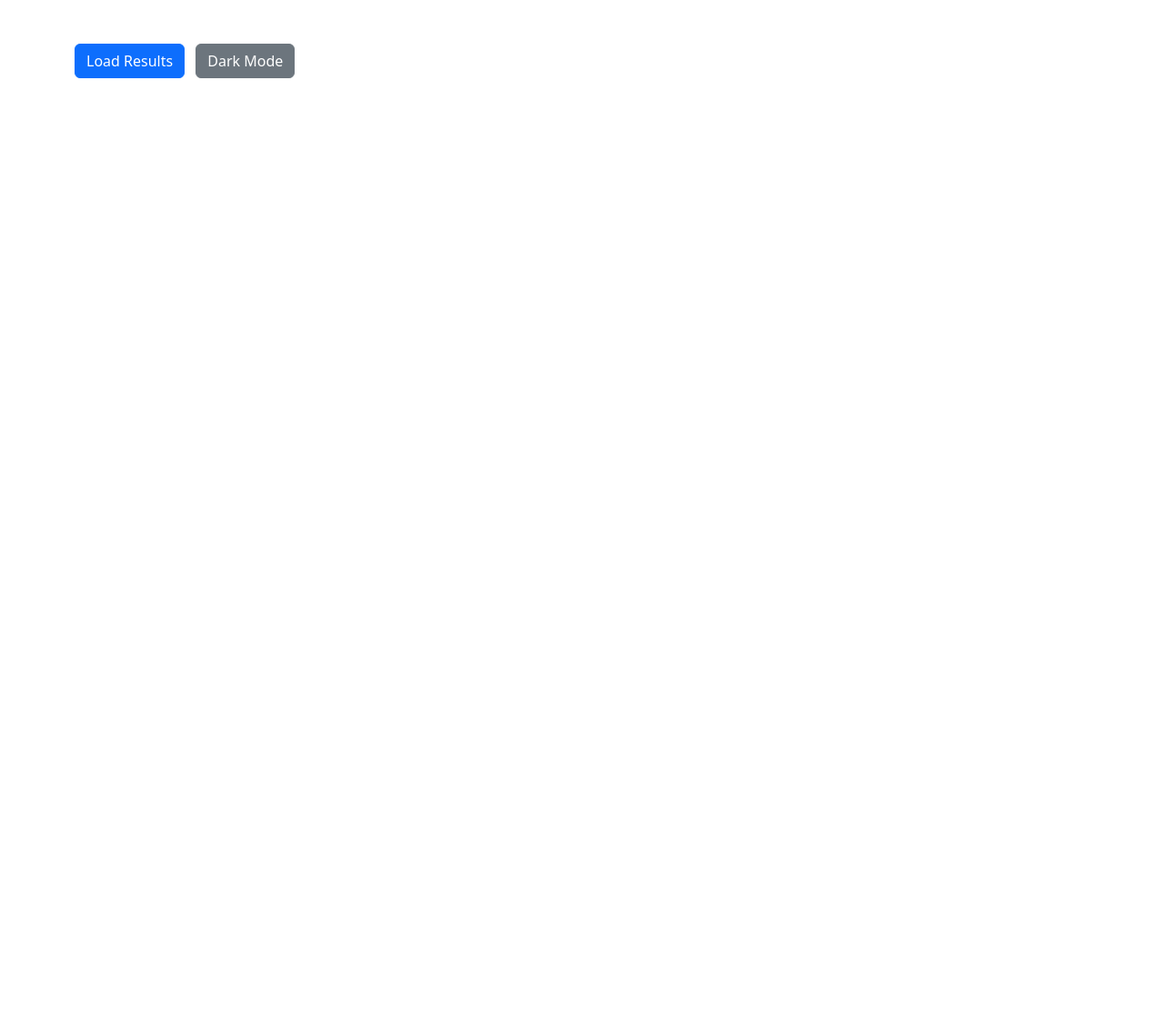
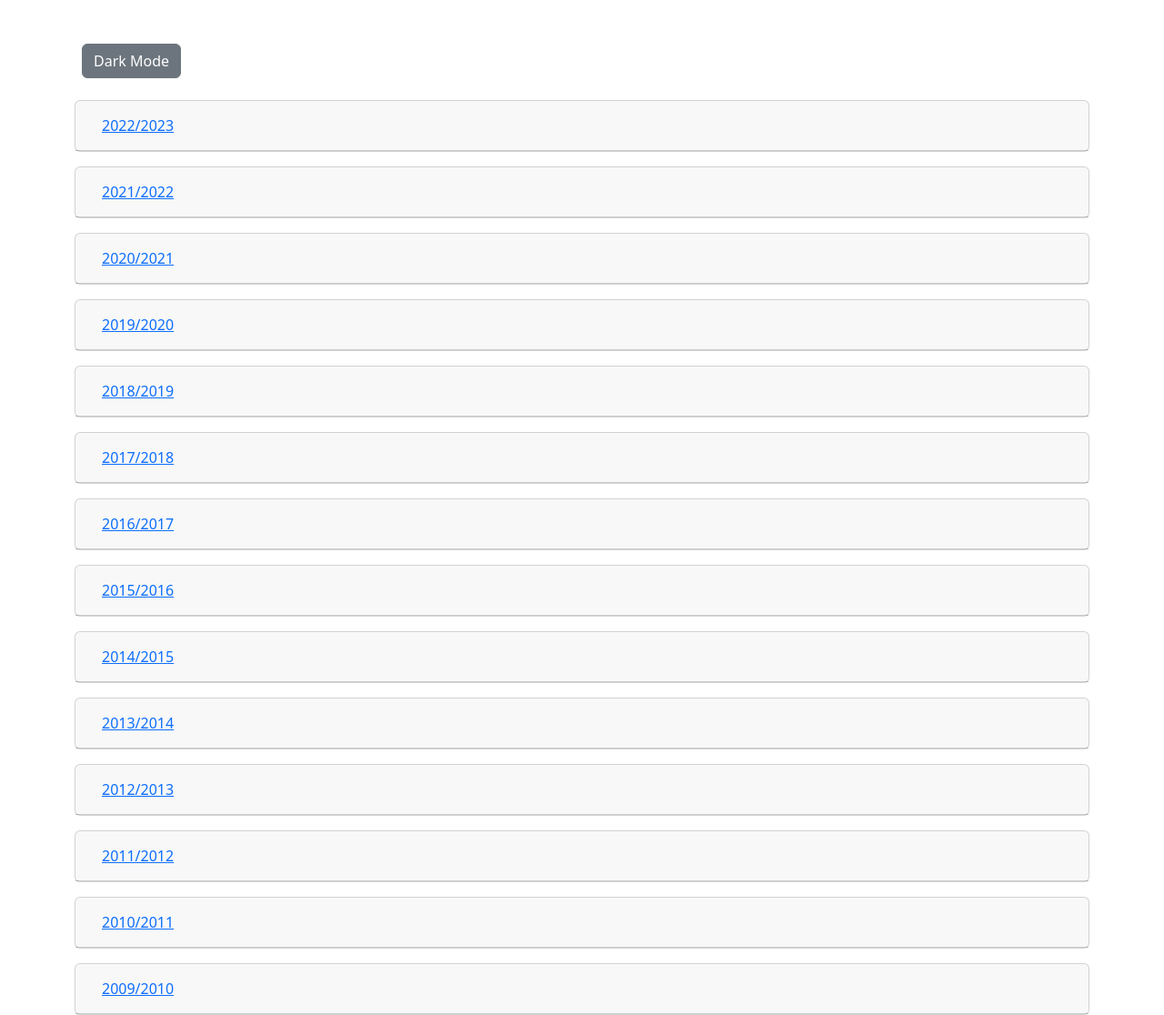
Before and after one commit to balazsbozso/balazsbozso.github.io, a plain HTML site: page index.html in a window 1280 px wide. Shown: the whole page at 91% size. Before the commit the page ends 800 px from the top, so only its background shows below. Drawn offline with nearby package versions, Linux system fonts and the light colour scheme.

Commit message:
Update index.html

```diff
--- a/index.html
+++ b/index.html
@@ -18,6 +18,7 @@
 
         .dark-mode .list-group-item {
             background-color: #333;
+            color: white;
         }
 
         .dark-mode a {
@@ -35,7 +36,6 @@
 </head>
 <body>
     <div class="container mt-5">
-        <button id="load-results" class="btn btn-primary">Load Results</button>
         <button id="toggle-dark-mode" class="btn btn-secondary ms-2">Dark Mode</button>
         <div id="output" class="mt-4">
             <!-- Results will be populated here -->
@@ -44,7 +44,7 @@
 
     <script>
         $(document).ready(function() {
-            $('#load-results').on('click', function() {
+            function loadResults() {
                 $.ajax({
                     url: 'output.json',
                     dataType: 'json',
@@ -82,7 +82,9 @@
                         $('#output').html(output);
                     }
                 });
-            });
+            }
+
+            loadResults();
 
             $('#toggle-dark-mode').on('click', function() {
                 $('body').toggleClass('dark-mode');
```
